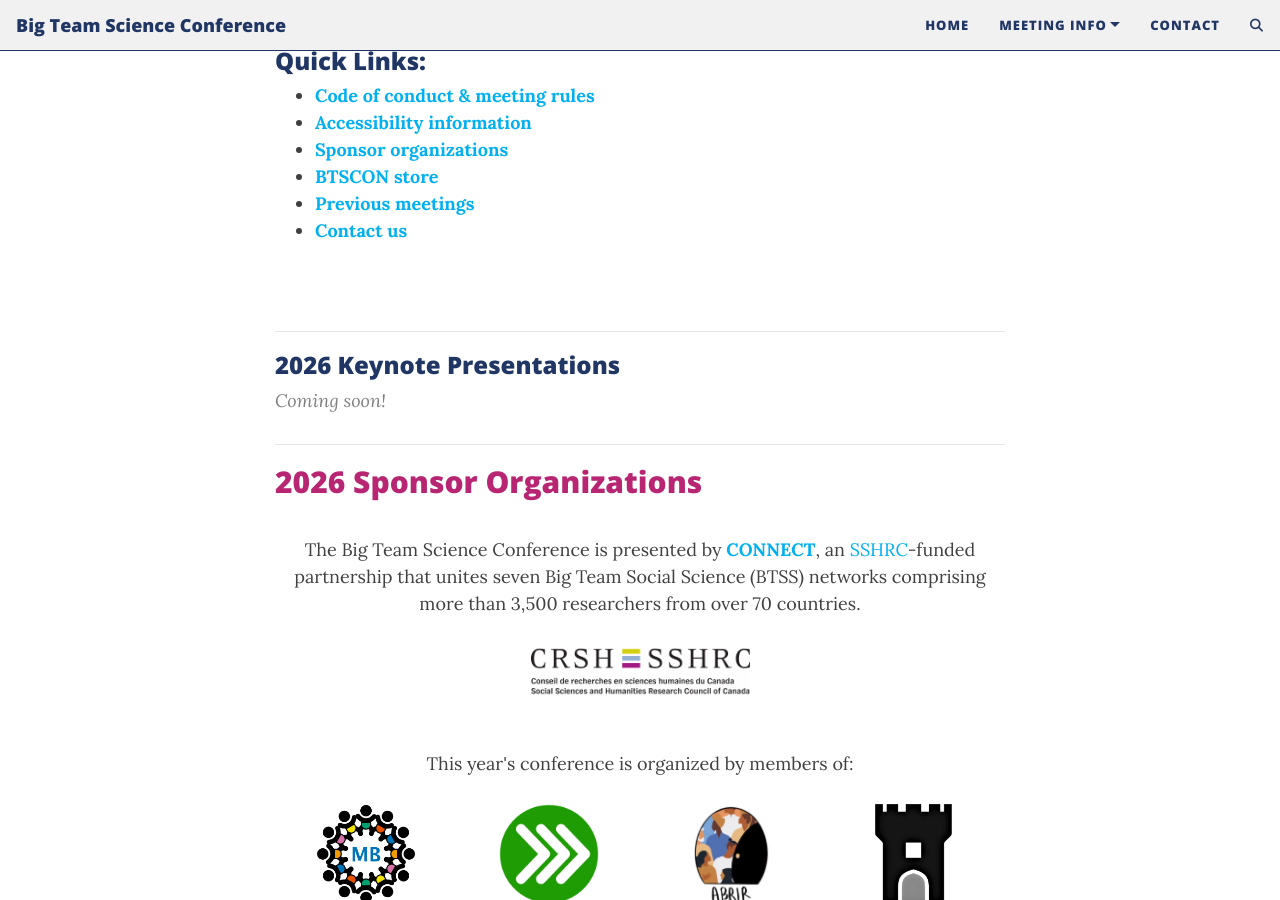
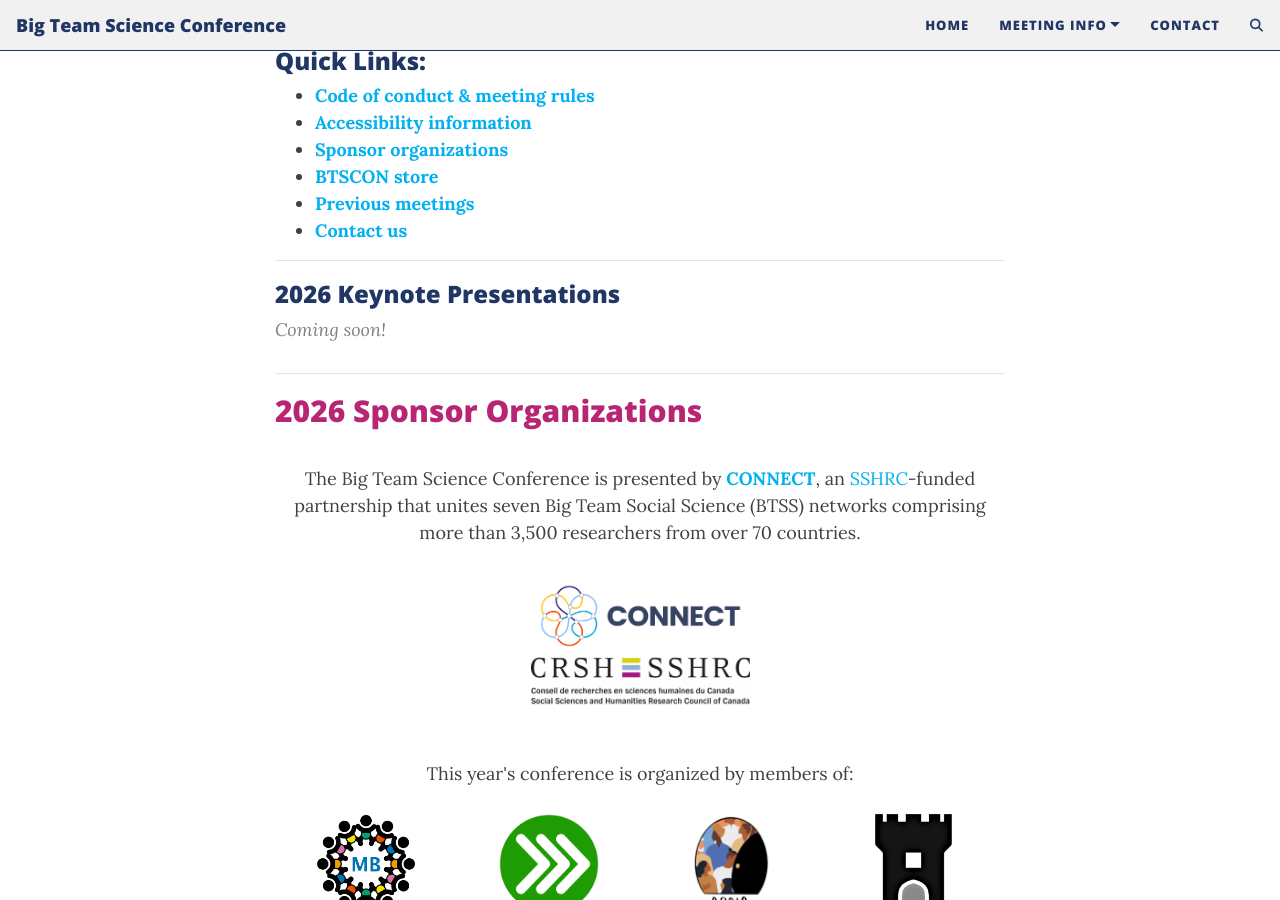
Before and after one commit to bigteamscienceconference/bigteamscienceconference.github.io, a Jekyll site: the page built from index.md, in a window 1280 px wide and 900 px high, scrolled down 1117 px. Built offline with Jekyll 4.4.1, drawn with Linux system fonts in a browser that asks for light colours; comment, search, counter and statistics services are not loaded.

Commit message:
add connect logo

```diff
--- a/index.md
+++ b/index.md
@@ -55,7 +55,6 @@ layout: page
 * <b><a href="{{site.baseurl}}/contact/">Contact us</a></b>
 
 
-<br>
 
 ***
 ### 2026 Keynote Presentations
@@ -70,6 +69,7 @@ layout: page
 	<div class="container">
 	  <div class="row justify-content-around" align="center">
       <p>The Big Team Science Conference is presented by <b><a href="https://connect-btss.github.io/" target="_blank">CONNECT</a></b>, an <a href="https://www.sshrc-crsh.gc.ca/" target="_blank">SSHRC</a>-funded partnership that unites seven Big Team Social Science (BTSS) networks comprising more than 3,500 researchers from over 70 countries.</p>
+      <a href="https://connect-btss.github.io/" class="image" target="_blank"><img src="/assets/img/connect-logo.png" alt="CONNECT logo of interwoven lines" style="width:30%"></a>
 	    <a href="https://www.sshrc-crsh.gc.ca/" class="image" target="_blank"><img src="/assets/img/sshrc-logo.jpg" alt="CRSH:Conseil de recherches en sciences humaines du Canada; SSHRC: Social Sciences and Humanities Research Council of Canada" style="width:30%"></a><br>
 	    <br>
 	  </div>
```
Also changed, not shown: assets/img/connect-logo.png (added).
